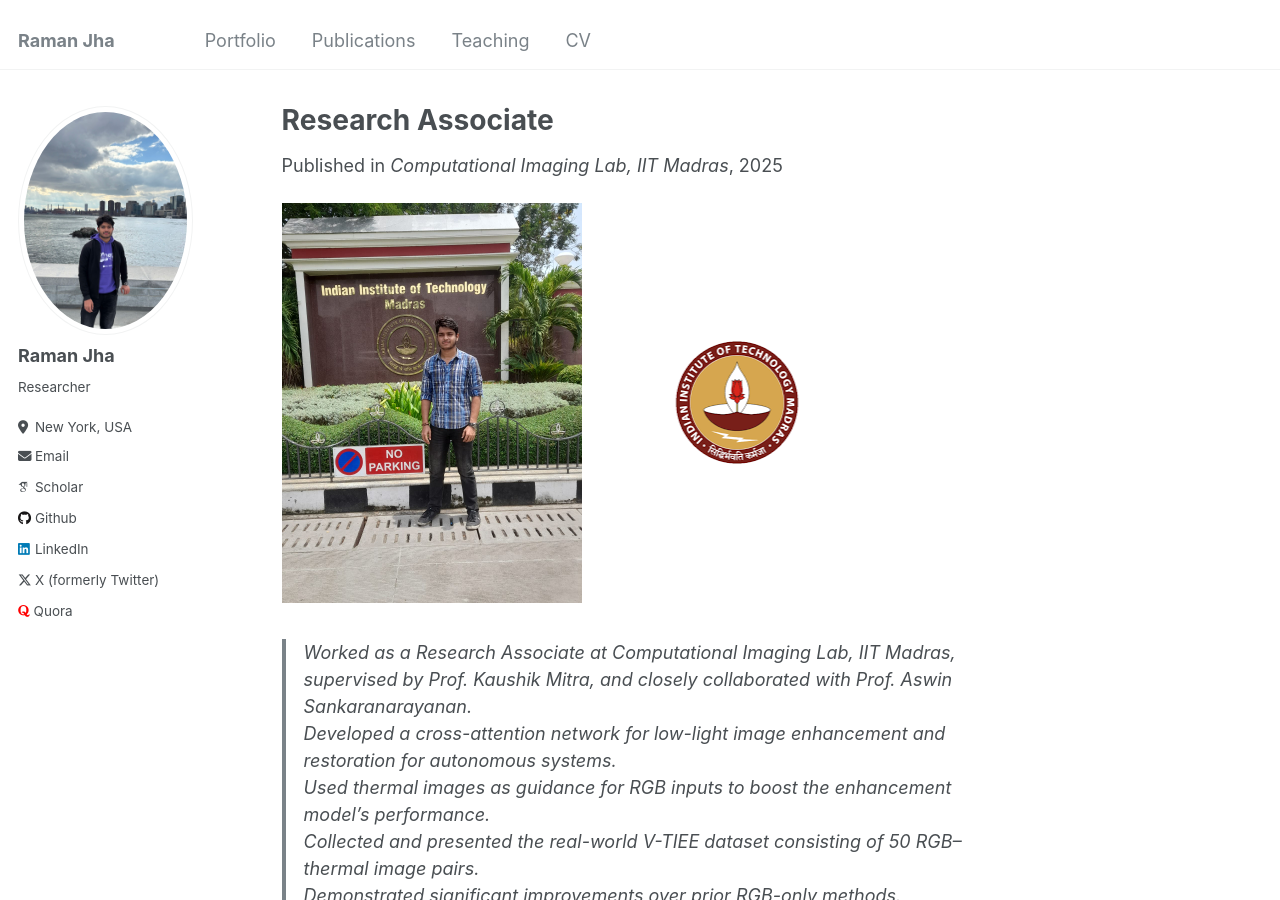
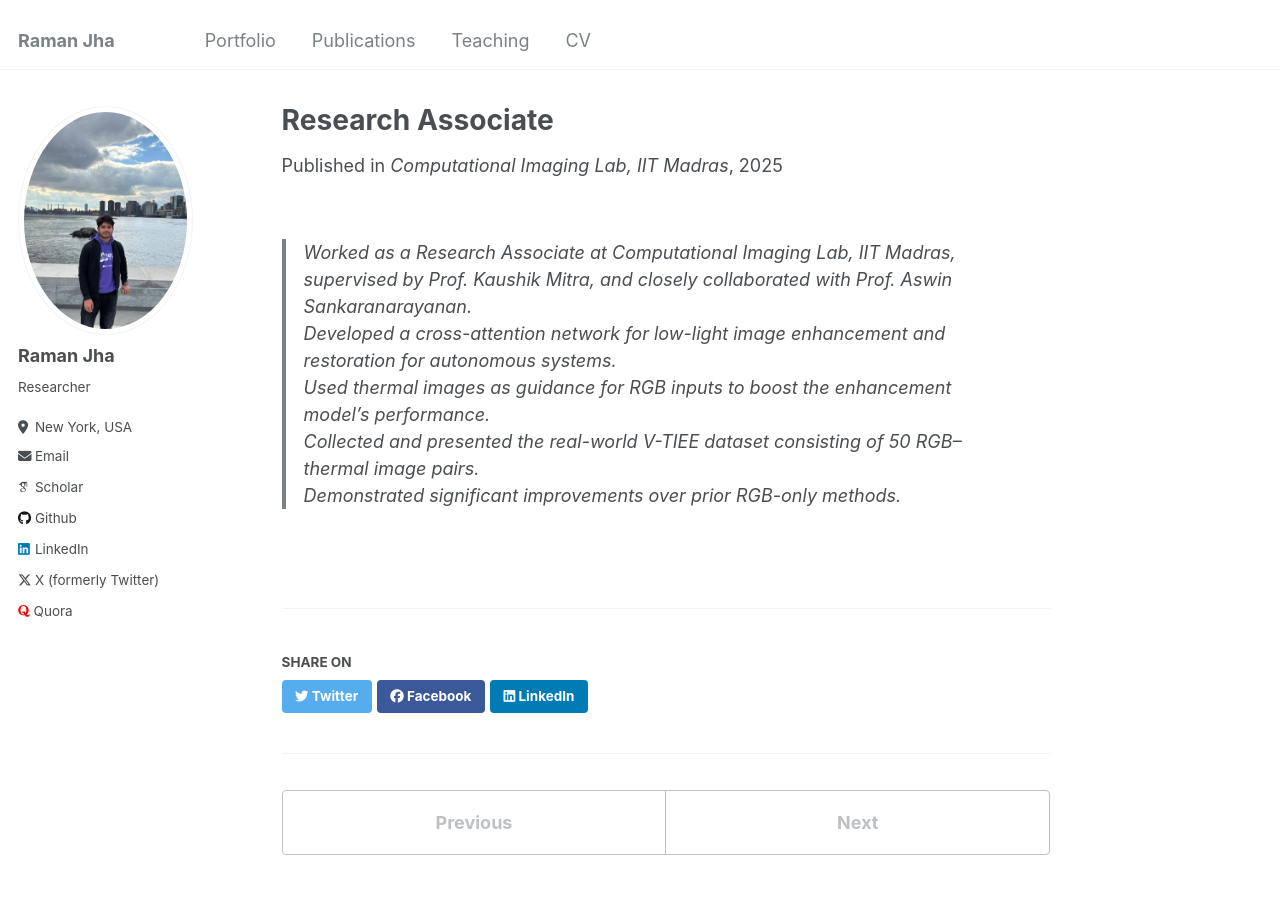
Before and after one commit to jhakrraman/jhakrraman.github.io, a Jekyll site: the page built from _portfolio/46_IITM.md, in a window 1280 px wide and 900 px high. Built offline with Jekyll 4.4.1, drawn with Linux system fonts in a browser that asks for light colours; some web fonts are replaced.

Commit message:
Update 46_IITM.md

```diff
--- a/_portfolio/46_IITM.md
+++ b/_portfolio/46_IITM.md
@@ -2,13 +2,11 @@
 title: "Research Associate"
 collection: portfolio
 venue: "Computational Imaging Lab, IIT Madras"
-date1: 08/2023
-date2: 06/2024
+excerpt: "Developed cross-attention network for low-light image enhancement using thermal guidance for autonomous systems.<br/> <img src=\"/images/iitm.jpeg\" width=\"300\" height=\"400\" /> <img src=\"/images/IITM.png\" width=\"300\" height=\"400\" />"
+date1: "08/2023"
+date2: "06/2024"
 location: "Chennai, India"
 ---
-
-<img src="/images/iitm.jpeg" width="300" height="400" />
-<img src="/images/IITM.png" width="300" height="400" /><br/>
 
 >Worked as a Research Associate at Computational Imaging Lab, IIT Madras, supervised by Prof. Kaushik Mitra, and closely collaborated with Prof. Aswin Sankaranarayanan.
 >Developed a cross-attention network for low-light image enhancement and restoration for autonomous systems.
```
